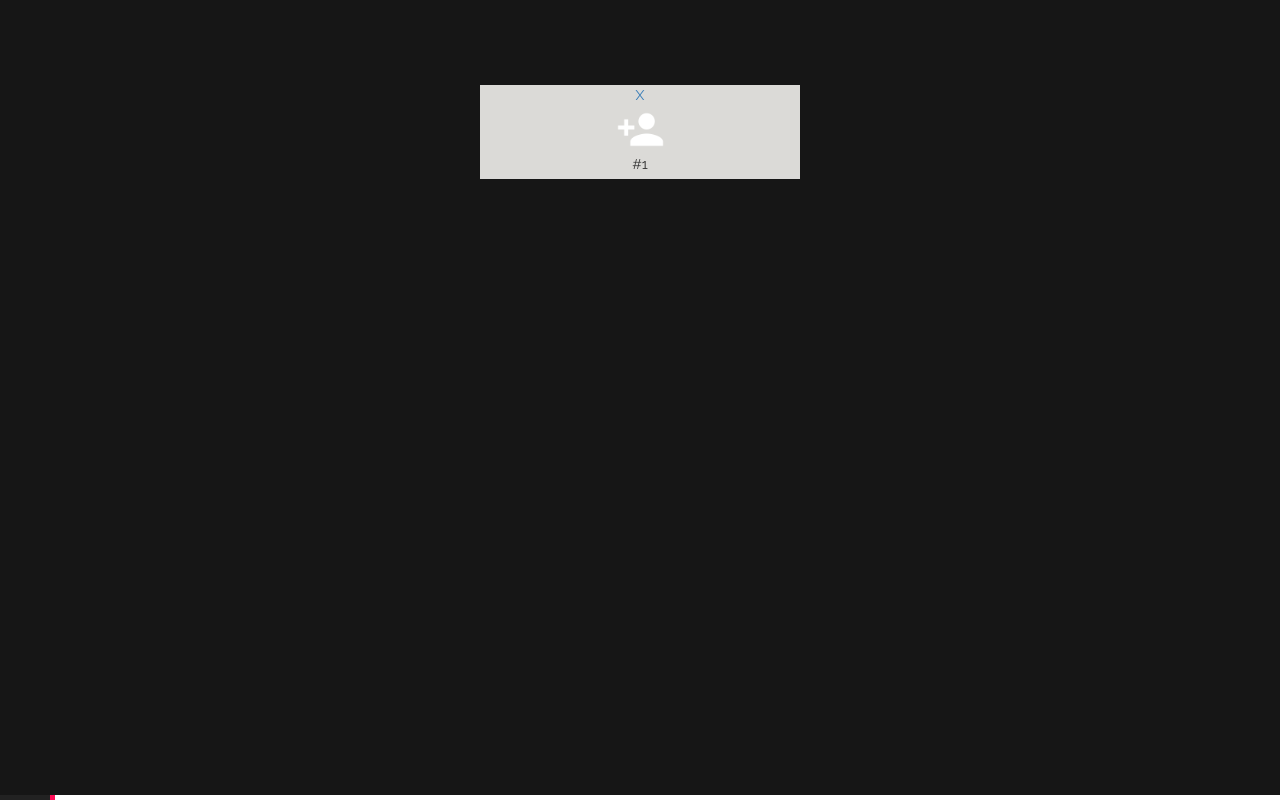
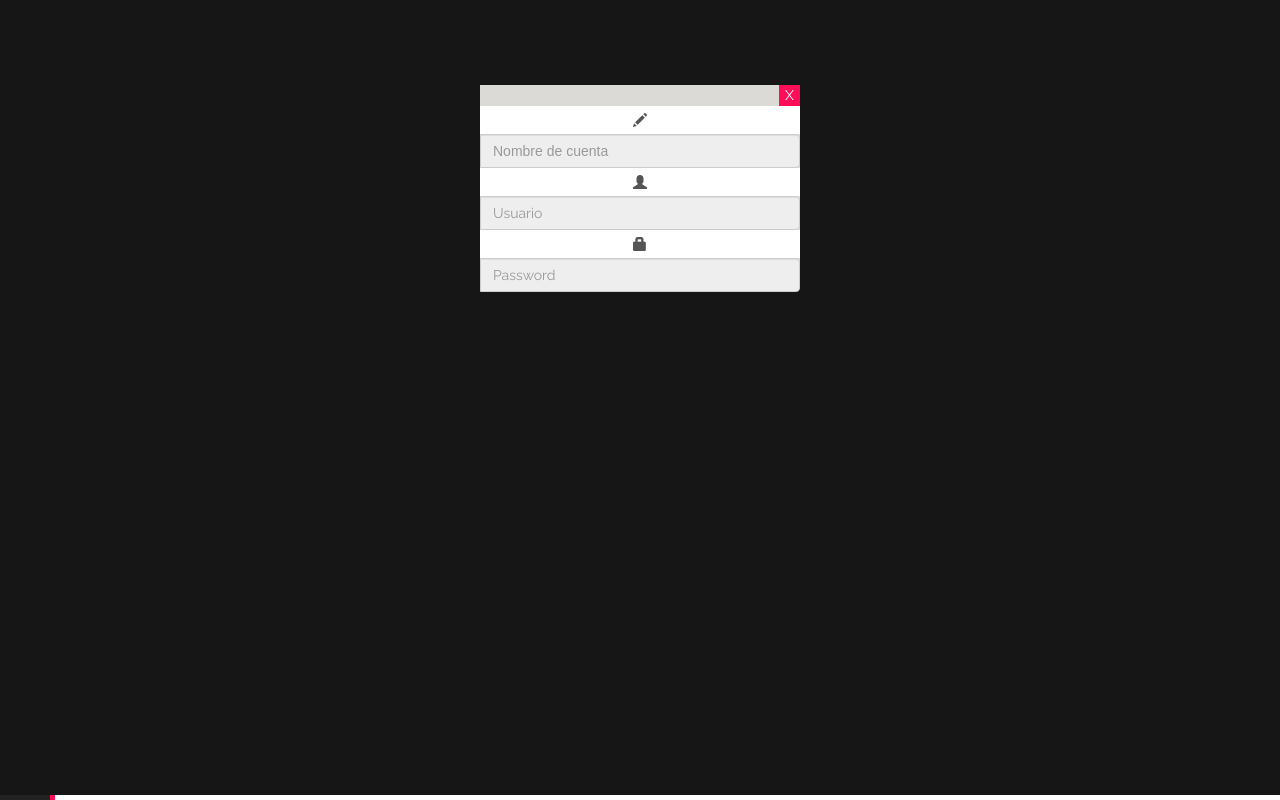
Before and after one commit to CodeFlavioA/PwStudio, a PHP site: page /StudioPass/PartyHard/ in a window 1280 px wide, after a click on "#1". Run offline with PHP 8.4, Linux system fonts and the light colour scheme; the visitor is signed in with stand-in values (Sample User, id 1); tables that the repository leaves empty or names only in its code hold one stand-in row (values such as "Sample post"); some libraries are stand-ins or nearby versions.

Commit message:
Actualizacion de diseño de model oculto

```diff
--- a/backend/psbox-m.php
+++ b/backend/psbox-m.php
@@ -1,15 +1,27 @@
 <?php
     echo "
-    <div class='fixed full-height full-width mod-ps no-margin' id='".$NUMID."'>
-        <div class='container-box principal-grey-bg box-pass raleway-font'>
-            <a href='#'>X</a>
-            <br>
-            <img class='image-account no-margin' src='../img/icons/add.png'>
-            <p class='extra-small no-margin'>#".$NUMID."</p>
-            <h4 class='no-margin'>".$NameAC."</h4>
-            <h5 class='no-margin'>".$UserAC."</h5>
-            <h5 class='no-margin'>".$Pass."</h5>
+        <div class='fixed full-height full-width mod-ps no-margin' id='".$NUMID."'>
+            <div class='container-box principal-grey-bg box-pass raleway-font'>
+                <a class='delete-button closes white' href='#'>X</a>
+                <div class='input-group inputs-add'>
+                    <span class='input-group-addon'>
+                    <span class='glyphicon glyphicon-pencil'></span>
+                    </span>
+                    <input class='form-control' disabled='true' name='ndc' placeholder='Nombre de cuenta' style='font-family:Arial, FontAwesome' type='text' value='".$NameAC."'>
+                </div>
+                <div class='input-group inputs-add'>
+                    <span class='input-group-addon'>
+                    <span class='glyphicon glyphicon-user'></span>
+                    </span>
+                    <input class='form-control' disabled='true' name='ndc' placeholder='Usuario' type='text' value='".$UserAC."'>
+                </div>
+                <div class='input-group inputs-add'>
+                    <span class='input-group-addon'>
+                    <span class='glyphicon glyphicon-lock'></span>
+                    </span>
+                    <input class='form-control' disabled='true' name='ndc' placeholder='Password' type='text' value='".$Pass."'>
+                </div>
+            </div>
         </div>
-    </div>
-    ";
+   ";
 ?>
```
